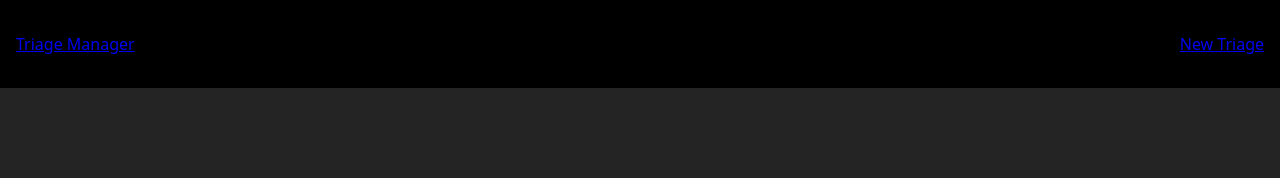
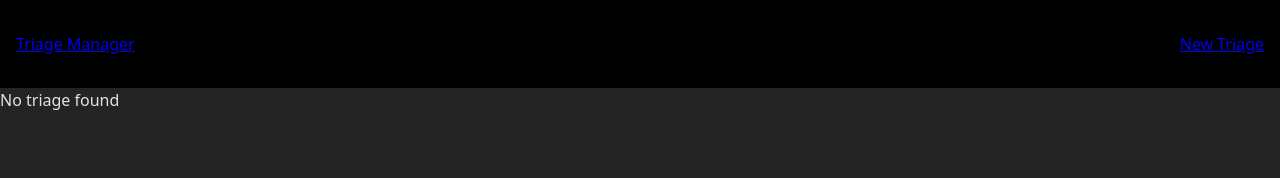
Before and after one commit to venoblin/triage-manager, a React (Vite) app: page /triage/1 in a window 1280 px wide. Shown: the top 178 px of the page. Built offline with nearby package versions, Linux system fonts and the light colour scheme.

Commit message:
worked on triage

```diff
--- a/src/components/routes/NewTriageRoute/NewTriageRoute.jsx
+++ b/src/components/routes/NewTriageRoute/NewTriageRoute.jsx
@@ -30,6 +30,8 @@ const NewTriageRoute = () => {
 
   return (
     <div className='NewTriageRoute'>
+      <h1>Create New Triage</h1>
+
       <form onSubmit={handleSubmit}>
         <label htmlFor='name'>Name</label>
         <input
--- a/src/components/routes/TriageRoute/TriageRoute.jsx
+++ b/src/components/routes/TriageRoute/TriageRoute.jsx
@@ -1,9 +1,25 @@
+import { useParams } from 'react-router-dom'
+import { useContext, useEffect, useState } from 'react'
+import { AppContext } from '../../../contexts/AppContext'
 import './TriageRoute.css'
 
 const TriageRoute = () => {
+  const [triage, setTriage] = useState()
+
+  const appContext = useContext(AppContext)
+  const {id} = useParams()
+
+  useEffect(() => {
+    setTriage(appContext.triages[id])
+  }, [])
+
   return (
     <div className='TriageRoute'>
-
+      {triage ? (
+        <h1>{triage.name}</h1>
+      ) : (
+        <p>{`No triage found`}</p>
+      )}
     </div>
   )
 }
```
